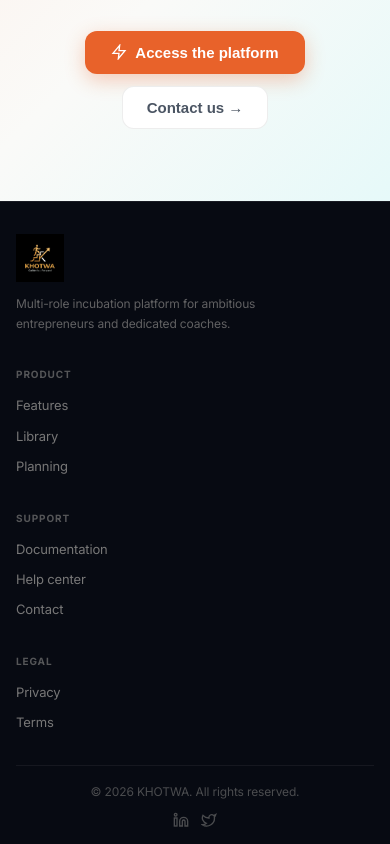
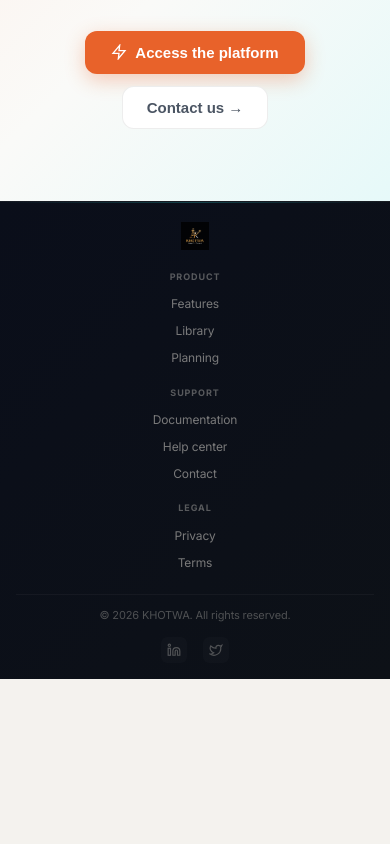
Before and after one commit to OumaymaaMlik/Khotwa_pi, an Angular app in the folder khotwa-frontend/: page / in a window 390 px wide. Shown: the part 6926-7770 px from the top of the page. After the commit the page ends 7605 px from the top, so only its background shows below. Built offline with nearby package versions, Linux system fonts and the light colour scheme.

Commit message:
pre-valid

```diff
--- a/khotwa-frontend/src/app/layout/layout.component.html
+++ b/khotwa-frontend/src/app/layout/layout.component.html
@@ -172,6 +172,5 @@
     <main class="content">
       <router-outlet></router-outlet>
     </main>
-    <app-footer></app-footer>
   </div>
 </div>
--- a/khotwa-frontend/src/app/shared/footer/footer.component.css
+++ b/khotwa-frontend/src/app/shared/footer/footer.component.css
@@ -2,63 +2,105 @@
    KHOTWA — Footer global partagé
 ════════════════════════════════════════════════ */
 .kh-footer {
-  background: #070A12;
-  border-top: 1px solid rgba(255,255,255,0.07);
-  padding: 40px 32px 20px;
+  background: linear-gradient(135deg, #0a0e1a 0%, #0d1117 100%);
+  border-top: 1px solid rgba(255,255,255,0.05);
+  padding: 24px 32px 16px;
   flex-shrink: 0;
+  position: relative;
+  overflow: hidden;
+}
+
+.kh-footer::before {
+  content: '';
+  position: absolute;
+  top: 0;
+  left: 0;
+  right: 0;
+  height: 1px;
+  background: linear-gradient(90deg, transparent, rgba(42,191,191,0.3), transparent);
 }
 
 .kh-footer__inner {
   max-width: 1200px;
   margin: 0 auto;
-  display: grid;
-  grid-template-columns: 2fr 1fr 1fr 1fr;
-  gap: 32px;
-  margin-bottom: 32px;
+  display: flex;
+  align-items: center;
+  justify-content: space-between;
+  gap: 40px;
+  margin-bottom: 20px;
+}
+
+.kh-footer__brand {
+  display: flex;
+  align-items: center;
+  gap: 12px;
+  flex-shrink: 0;
 }
 
 .kh-footer__logo {
   display: flex;
   align-items: center;
-  gap: 10px;
-  margin-bottom: 12px;
+  gap: 8px;
 }
 .kh-footer__logo-img {
-  height: 48px;
+  height: 28px;
   width: auto;
   object-fit: contain;
+  opacity: 0.8;
 }
 .kh-footer__name {
-  display: none; /* Le logo image contient déjà le texte KHOTWA */
+  display: none;
 }
 .kh-footer__tagline {
-  font-size: 12px;
+  font-size: 11px;
   color: rgba(232,228,220,0.4);
-  line-height: 1.7;
-  max-width: 280px;
+  line-height: 1.5;
+  max-width: 240px;
+  margin: 0;
+}
+
+.kh-footer__links {
+  display: flex;
+  gap: 32px;
+  flex-wrap: wrap;
+}
+
+.kh-footer__col {
+  display: flex;
+  flex-direction: column;
+  gap: 8px;
 }
 
 .kh-footer__col-title {
-  font-size: 10px;
+  font-size: 9px;
   font-weight: 700;
   text-transform: uppercase;
-  letter-spacing: 0.09em;
+  letter-spacing: 0.1em;
   color: rgba(232,228,220,0.35);
-  margin-bottom: 12px;
+  margin: 0;
 }
+
 .kh-footer__col ul {
   list-style: none;
-  display: grid;
-  gap: 8px;
+  margin: 0;
+  padding: 0;
+  display: flex;
+  flex-direction: column;
+  gap: 4px;
 }
+
 .kh-footer__col ul li a {
-  font-size: 13px;
+  font-size: 12px;
   color: rgba(232,228,220,0.5);
   text-decoration: none;
-  transition: color 0.15s;
+  transition: all 0.2s ease;
+  padding: 2px 0;
+  display: inline-block;
 }
+
 .kh-footer__col ul li a:hover {
-  color: rgba(232,228,220,0.9);
+  color: rgba(42,191,191,0.8);
+  transform: translateX(2px);
 }
 
 .kh-footer__bottom {
@@ -67,31 +109,70 @@
   display: flex;
   align-items: center;
   justify-content: space-between;
-  border-top: 1px solid rgba(255,255,255,0.06);
-  padding-top: 16px;
+  border-top: 1px solid rgba(255,255,255,0.04);
+  padding-top: 12px;
 }
+
 .kh-footer__bottom p {
-  font-size: 12px;
+  font-size: 11px;
   color: rgba(232,228,220,0.3);
+  margin: 0;
 }
+
 .kh-footer__socials {
   display: flex;
-  gap: 12px;
+  gap: 16px;
 }
+
 .kh-footer__socials a {
   color: rgba(232,228,220,0.3);
-  transition: color 0.15s;
+  transition: all 0.2s ease;
   display: flex;
   align-items: center;
+  padding: 6px;
+  border-radius: 6px;
+  background: rgba(255,255,255,0.02);
 }
-.kh-footer__socials a:hover { color: rgba(232,228,220,0.8); }
+
+.kh-footer__socials a:hover {
+  color: rgba(42,191,191,0.8);
+  background: rgba(42,191,191,0.05);
+  transform: translateY(-1px);
+}
 
 @media (max-width: 768px) {
-  .kh-footer__inner { grid-template-columns: 1fr 1fr; }
-  .kh-footer__brand { grid-column: 1 / -1; }
-  .kh-footer__bottom { flex-direction: column; gap: 10px; text-align: center; }
+  .kh-footer__inner {
+    flex-direction: column;
+    gap: 20px;
+    text-align: center;
+  }
+
+  .kh-footer__links {
+    justify-content: center;
+    gap: 24px;
+  }
+
+  .kh-footer__bottom {
+    flex-direction: column;
+    gap: 12px;
+  }
+
+  .kh-footer {
+    padding: 20px 16px 16px;
+  }
 }
+
 @media (max-width: 480px) {
-  .kh-footer__inner { grid-template-columns: 1fr; }
-  .kh-footer { padding: 32px 16px 16px; }
+  .kh-footer__links {
+    flex-direction: column;
+    gap: 16px;
+  }
+
+  .kh-footer__col {
+    align-items: center;
+  }
+
+  .kh-footer__tagline {
+    display: none;
+  }
 }
--- a/khotwa-frontend/src/app/shared/footer/footer.component.html
+++ b/khotwa-frontend/src/app/shared/footer/footer.component.html
@@ -8,6 +8,7 @@
       <p class="kh-footer__tagline">Multi-role incubation platform for ambitious entrepreneurs and dedicated coaches.</p>
     </div>
 
+    <div class="kh-footer__links">
       <div class="kh-footer__col">
         <p class="kh-footer__col-title">Product</p>
         <ul>
@@ -34,15 +35,16 @@
         </ul>
       </div>
     </div>
+  </div>
 
   <div class="kh-footer__bottom">
     <p>© {{ currentYear }} KHOTWA. All rights reserved.</p>
     <div class="kh-footer__socials">
       <a href="#" title="LinkedIn">
-        <svg width="16" height="16" viewBox="0 0 24 24" fill="none" stroke="currentColor" stroke-width="2"><path d="M16 8a6 6 0 0 1 6 6v7h-4v-7a2 2 0 0 0-2-2 2 2 0 0 0-2 2v7h-4v-7a6 6 0 0 1 6-6z"/><rect x="2" y="9" width="4" height="12"/><circle cx="4" cy="4" r="2"/></svg>
+        <svg width="14" height="14" viewBox="0 0 24 24" fill="none" stroke="currentColor" stroke-width="2"><path d="M16 8a6 6 0 0 1 6 6v7h-4v-7a2 2 0 0 0-2-2 2 2 0 0 0-2 2v7h-4v-7a6 6 0 0 1 6-6z"/><rect x="2" y="9" width="4" height="12"/><circle cx="4" cy="4" r="2"/></svg>
       </a>
       <a href="#" title="Twitter/X">
-        <svg width="16" height="16" viewBox="0 0 24 24" fill="none" stroke="currentColor" stroke-width="2"><path d="M22 4s-.7 2.1-2 3.4c1.6 10-9.4 17.3-18 11.6 2.2.1 4.4-.6 6-2C3 15.5.5 9.6 3 5c2.2 2.6 5.6 4.1 9 4-.9-4.2 4-6.6 7-3.8 1.1 0 3-1.2 3-1.2z"/></svg>
+        <svg width="14" height="14" viewBox="0 0 24 24" fill="none" stroke="currentColor" stroke-width="2"><path d="M22 4s-.7 2.1-2 3.4c1.6 10-9.4 17.3-18 11.6 2.2.1 4.4-.6 6-2C3 15.5.5 9.6 3 5c2.2 2.6 5.6 4.1 9 4-.9-4.2 4-6.6 7-3.8 1.1 0 3-1.2 3-1.2z"/></svg>
       </a>
     </div>
   </div>
```
Also changed, not shown: khotwa-frontend/src/app/layout-coach/layout-coach.component.css (+192 -180 lines), 8 other files (tests, documents, lock files or other folders). Lines whose indentation alone changed are shown as unchanged.
